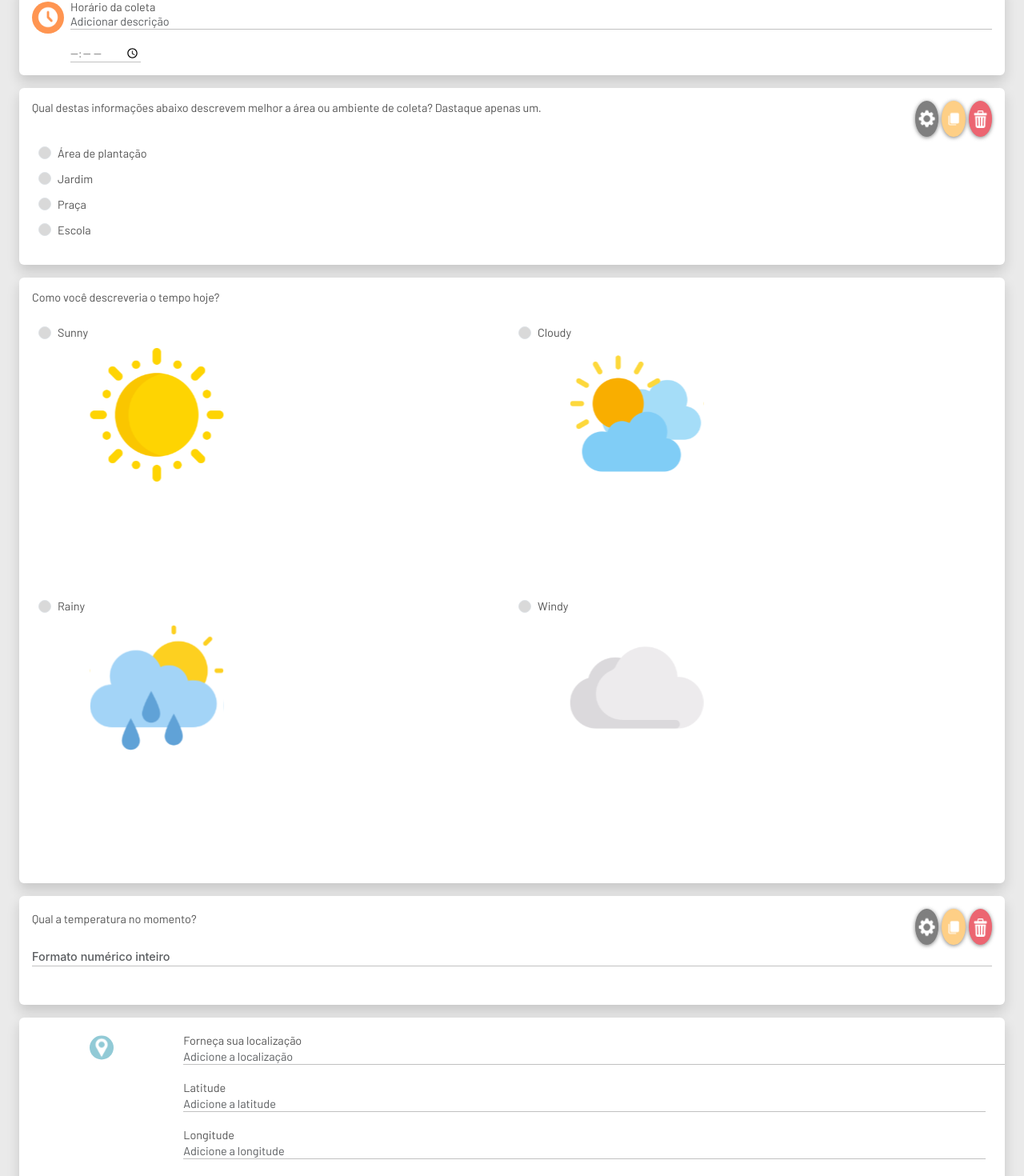
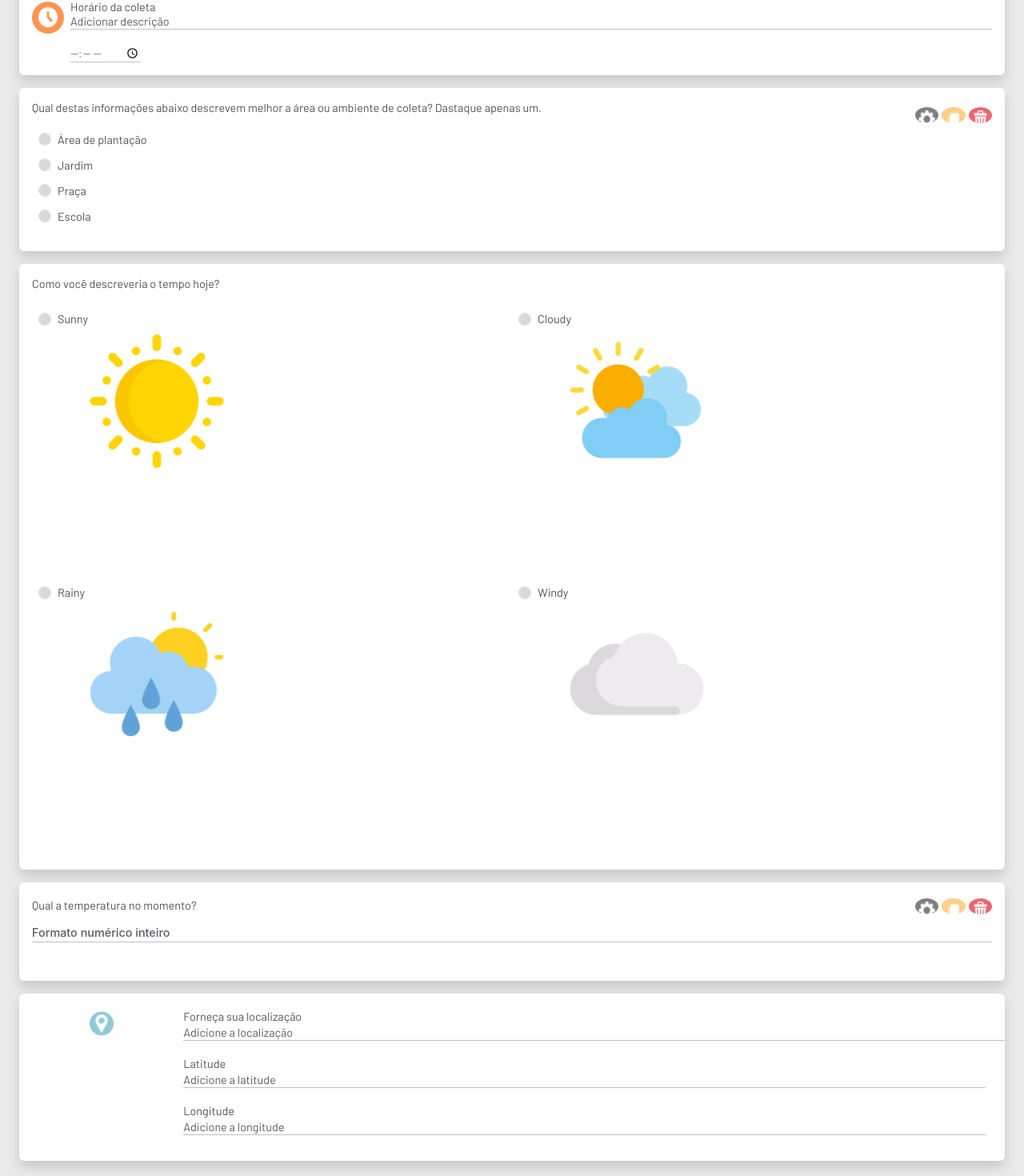
Before and after one commit to VRI-UFPR/CienciaNaEscola, a React (Create React App) app: page /protocol in a window 1280 px wide. Shown: the part 438-1908 px from the top of the page at 80% size. Built offline with nearby package versions, Linux system fonts and the light colour scheme; a web font is replaced by a local one.

Commit message:
[FIX] correção em 'formInputButtons'

```diff
--- a/src/components/FormInputButtons.jsx
+++ b/src/components/FormInputButtons.jsx
@@ -17,10 +17,12 @@ const styles = `
         background-color: #EC6571;
     }
 
-    .btn{
+    .btn-style{
         padding: 10%;
+        max-height: 20px;
         min-height: 0px;
         line-height: 0px;
+        border: none;
     }
 
 	.btn:hover{
@@ -37,17 +39,17 @@ function FormInputButtons(props) {
     return (
         <div className="row buttons-row m-0">
             <div className="col d-flex align-items-start ps-1 p-0">
-                <button type="button" className="btn rounded-circle bg-gray w-100">
+                <button type="button" className="btn-style rounded-circle bg-gray w-100">
                     <img src={configButton} alt="Ícone" className="w-100"></img>
                 </button>
             </div>
             <div className="col d-flex align-items-start ps-1 p-0">
-                <button type="button" className="btn rounded-circle bg-yellow-orange w-100">
+                <button type="button" className="btn-style rounded-circle bg-yellow-orange w-100">
                     <img src={copyButton} alt="Ícone" className="w-100"></img>
                 </button>
             </div>
             <div className="col d-flex align-items-start ps-1 p-0">
-                <button type="button" className="btn rounded-circle bg-crimson w-100">
+                <button type="button" className="btn-style rounded-circle bg-crimson w-100">
                     <img src={deleteButton} alt="Ícone" className="w-100"></img>
                 </button>
             </div>
--- a/src/components/RadioButtonInput.jsx
+++ b/src/components/RadioButtonInput.jsx
@@ -26,7 +26,7 @@ function RadioButtonInput({ options = [] }) {
                         Qual destas informações abaixo descrevem melhor a área ou ambiente de coleta? Dastaque apenas um.
                     </p>
                 </div>
-                <div className="col-3 d-flex justify-content-end ps-3 p-0">
+                <div className="col-3 d-flex justify-content-end ps-3 pt-2 p-0">
                     <FormInputButtons />
                 </div>
             </div>
--- a/src/components/Sidebar.jsx
+++ b/src/components/Sidebar.jsx
@@ -79,7 +79,7 @@ function Sidebar(props) {
                 <button className="btn snd-btn d-flex flex-row my-2">
                     <img
                         src={BuscarImg}
-                        alt="logo"
+                        alt="Search Icon"
                         style={{
                             width: '35px',
                             paddingRight: '7px',
--- a/src/components/SimpleTextInput.jsx
+++ b/src/components/SimpleTextInput.jsx
@@ -30,7 +30,7 @@ function SimpleTextInput(props) {
                         Qual a temperatura no momento?
                     </label>
                 </div>
-                <div className="col-3 d-flex justify-content-end ps-3 p-0">
+                <div className="col-3 d-flex justify-content-end ps-3 pt-1 p-0">
                     <FormInputButtons />
                 </div>
             </div>
```
